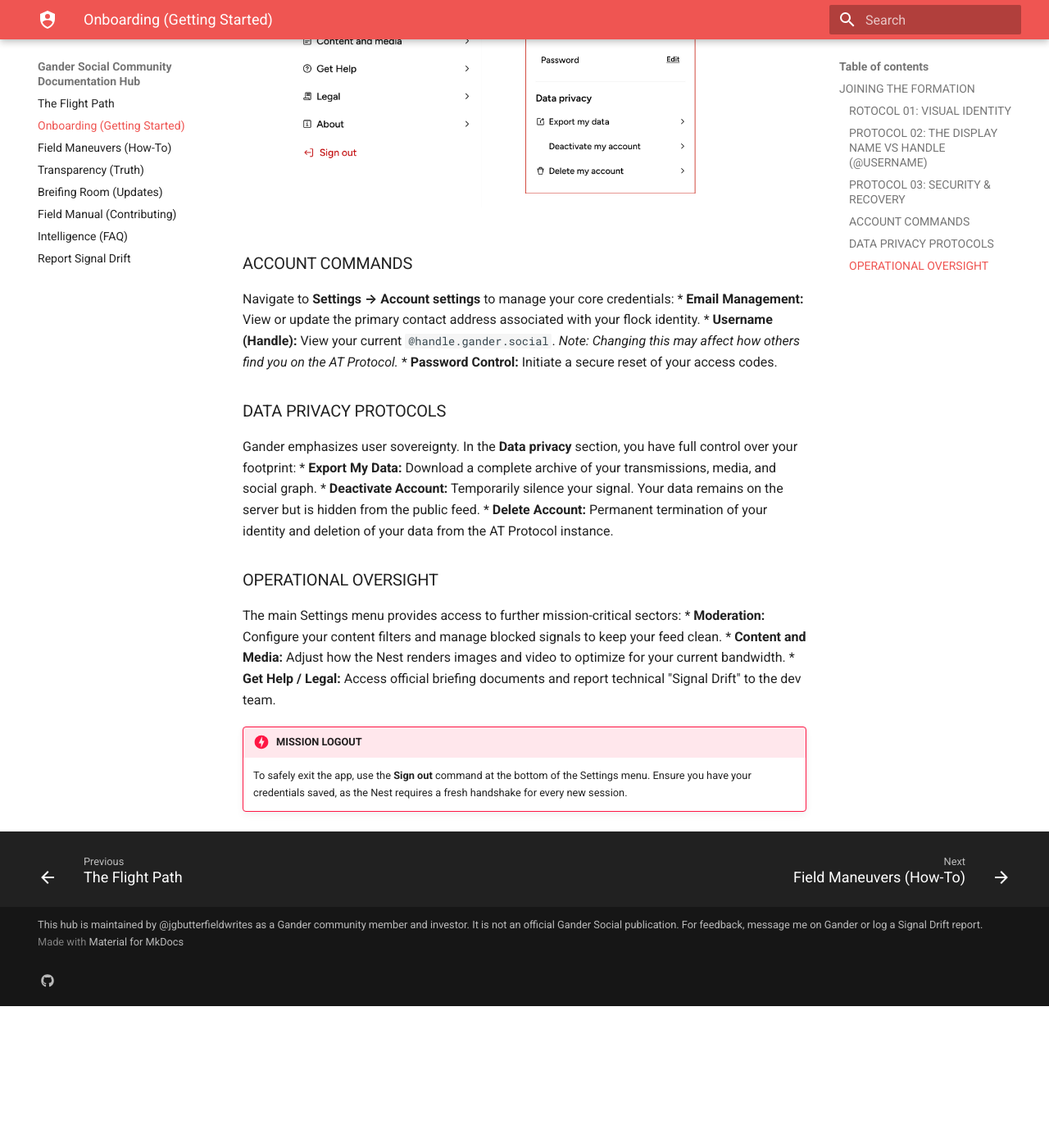
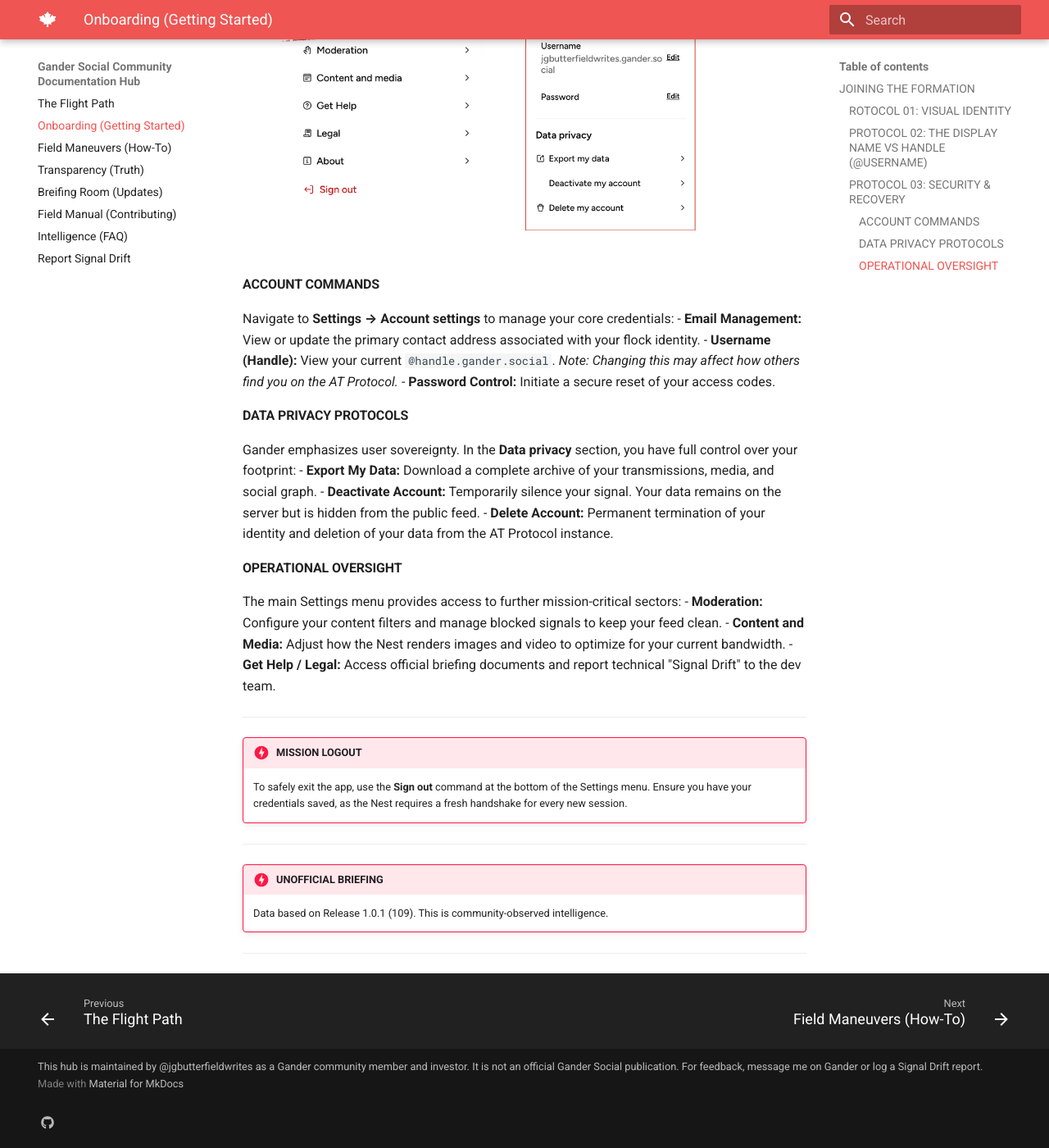
Before and after one commit to jasonbutt/gander-social-docs, an MkDocs documentation site: the page built from docs/getting-started.md, in a window 1280 px wide and 1400 px high, scrolled down 3486 px. Shown: the whole window at 82% size. Built offline with MkDocs 1.6.1 and Material for MkDocs 9.7.7, drawn with Linux system fonts in a browser that asks for light colours; before the commit the page ends 4713 px from its top, so only the background shows below that; some of the changed text lies outside the part shown.

Commit message:
md content changes and adding pymdownx emojis

```diff
--- a/docs/getting-started.md
+++ b/docs/getting-started.md
@@ -35,7 +35,7 @@
 ---
 
 !!! tip "💡 TACTICAL TIP: POSTS VS. BOARDS"
-    Just above the navigation bar, you can toggle between your **Honks (Posts)** and your **Boards**. While Honks are your chronological transmissions, **Boards** are curated folders where you can organize intel by topic for others to explore.
+    Just above the navigation bar, you can toggle between your **Honks (Posts)** and your **Boards**. While Honks are your chronological transmissions, **Boards** are curated folders where you can organize intel by topic for others to explore (coming soon).
 
 ### PROTOCOL 02: THE DISPLAY NAME VS HANDLE (@USERNAME)
 
@@ -57,24 +57,34 @@
 
 ![Profile Interface](images/settings-account.png)
 
-### ACCOUNT COMMANDS
+#### ACCOUNT COMMANDS
 
 Navigate to **Settings → Account settings** to manage your core credentials:
-* **Email Management:** View or update the primary contact address associated with your flock identity.
-* **Username (Handle):** View your current `@handle.gander.social`. *Note: Changing this may affect how others find you on the AT Protocol.*
-* **Password Control:** Initiate a secure reset of your access codes.
+- **Email Management:** View or update the primary contact address associated with your flock identity.
+- **Username (Handle):** View your current `@handle.gander.social`. *Note: Changing this may affect how others find you on the AT Protocol.*
+- **Password Control:** Initiate a secure reset of your access codes.
 
-### DATA PRIVACY PROTOCOLS
+#### DATA PRIVACY PROTOCOLS
 Gander emphasizes user sovereignty. In the **Data privacy** section, you have full control over your footprint:
-* **Export My Data:** Download a complete archive of your transmissions, media, and social graph.
-* **Deactivate Account:** Temporarily silence your signal. Your data remains on the server but is hidden from the public feed.
-* **Delete Account:** Permanent termination of your identity and deletion of your data from the AT Protocol instance.
+- **Export My Data:** Download a complete archive of your transmissions, media, and social graph.
+- **Deactivate Account:** Temporarily silence your signal. Your data remains on the server but is hidden from the public feed.
+- **Delete Account:** Permanent termination of your identity and deletion of your data from the AT Protocol instance.
 
-### OPERATIONAL OVERSIGHT
+#### OPERATIONAL OVERSIGHT
 The main Settings menu provides access to further mission-critical sectors:
-* **Moderation:** Configure your content filters and manage blocked signals to keep your feed clean.
-* **Content and Media:** Adjust how the Nest renders images and video to optimize for your current bandwidth.
-* **Get Help / Legal:** Access official briefing documents and report technical "Signal Drift" to the dev team.
+- **Moderation:** Configure your content filters and manage blocked signals to keep your feed clean.
+- **Content and Media:** Adjust how the Nest renders images and video to optimize for your current bandwidth.
+- **Get Help / Legal:** Access official briefing documents and report technical "Signal Drift" to the dev team.
+
+---
 
 !!! danger "MISSION LOGOUT"
     To safely exit the app, use the **Sign out** command at the bottom of the Settings menu. Ensure you have your credentials saved, as the Nest requires a fresh handshake for every new session.
+
+---
+
+!!! danger "UNOFFICIAL BRIEFING"
+    Data based on Release 1.0.1 (109).
+    This is community-observed intelligence.
+
+---
--- a/mkdocs.yml
+++ b/mkdocs.yml
@@ -7,7 +7,7 @@
       primary: red # Canadian Red accent
       accent: red
   icon:
-    logo: material/shield-account # Representing the community protection aspect
+    logo: material/leaf-maple # Representing the community protection aspect
     repo: fontawesome/brands/github
   features:
     - navigation.sections
@@ -17,6 +17,9 @@
   - admonition
   - pymdownx.details
   - pymdownx.superfences
+  - pymdownx.emoji:
+      emoji_index: !!python/name:material.extensions.emoji.twemoji
+      emoji_generator: !!python/name:material.extensions.emoji.to_svg
 extra:
   social:
     - icon: fontawesome/brands/github
```
Also changed, not shown: docs/how-to.md (+12 -3 lines), docs/index.md (+9 -1 lines), docs/images/edit-gander-profile.png.
